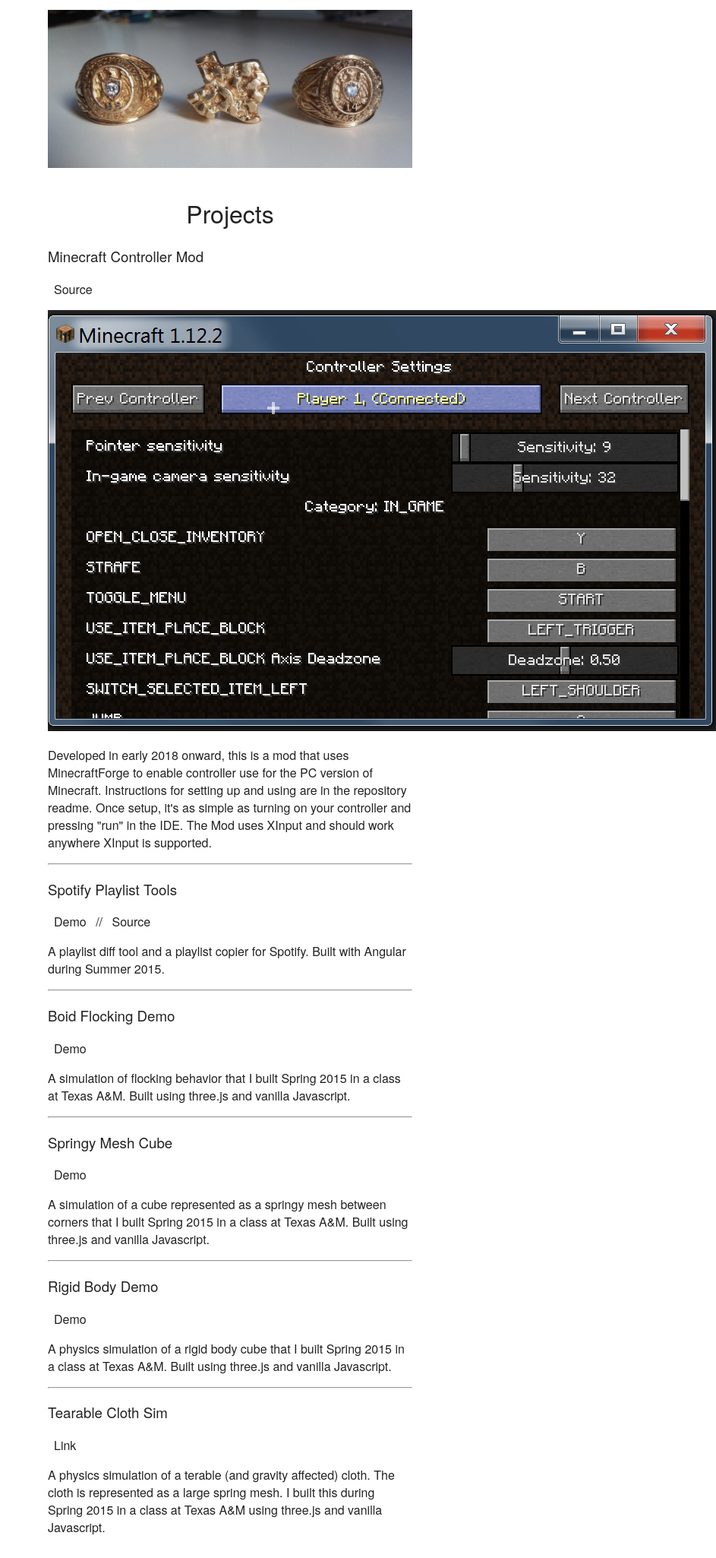
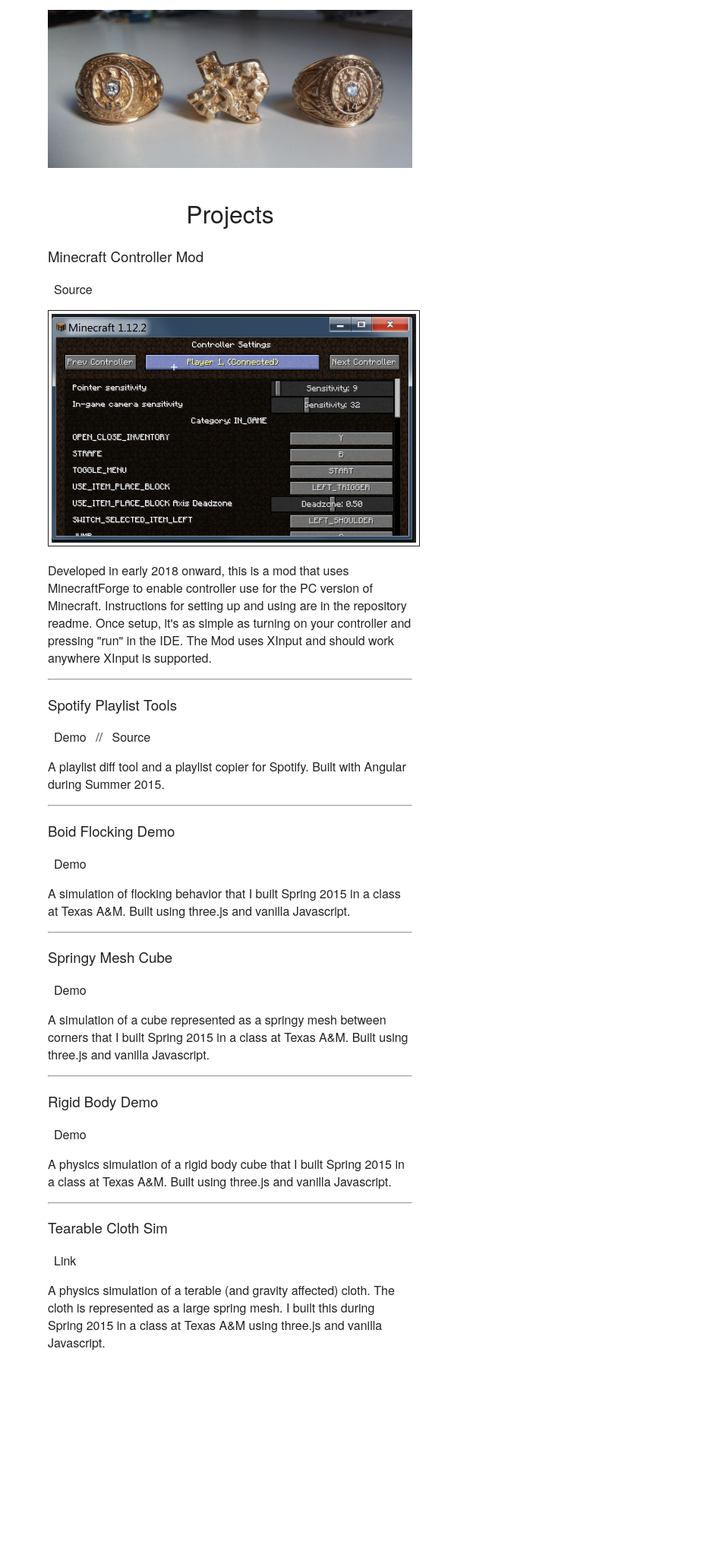
Before and after one commit to brentwalther/brentwalther.github.io, a Jekyll site: the page built from projects.html, in a window 1280 px wide. Shown: the whole page at 76% size, without its empty margins (337-1280 px from the left). Built offline with Jekyll 4.4.1, drawn with Linux system fonts in a browser that asks for light colours; nearby versions of some CDN libraries; after the commit the page ends 1807 px from its top, so only the background shows below that.

Commit message:
Fix dimensions of new screenshot.

```diff
--- a/css/main.css
+++ b/css/main.css
@@ -37,7 +37,10 @@
 }
 
 .media-object {
-  padding: 8px;
+  padding: 4px;
+  border: 1px solid #222;
+  width: 100%;
+  max-width: 100%;
 }
 
 .photo-caption {
--- a/projects.html
+++ b/projects.html
@@ -5,7 +5,7 @@
 
 <h3>Minecraft Controller Mod</h3>
 <p><a class="nav-link" href="https://github.com/brentwalther/minecraft-controller-mod">Source</a></p>
-<img src="/img/minecraft_controller_mod.png" alt="Minecraft Controller Mod Settings Page Screenshot.">
+<img src="/img/minecraft_controller_mod.png" alt="Minecraft Controller Mod Settings Page Screenshot." class="media-object">
 <p>Developed in early 2018 onward, this is a mod that uses MinecraftForge to enable controller use for the PC version of Minecraft. Instructions for setting up and using are in the repository readme. Once setup, it's as simple as turning on your controller and pressing "run" in the IDE. The Mod uses XInput and should work anywhere XInput is supported.</p>
 <hr>
 
```
